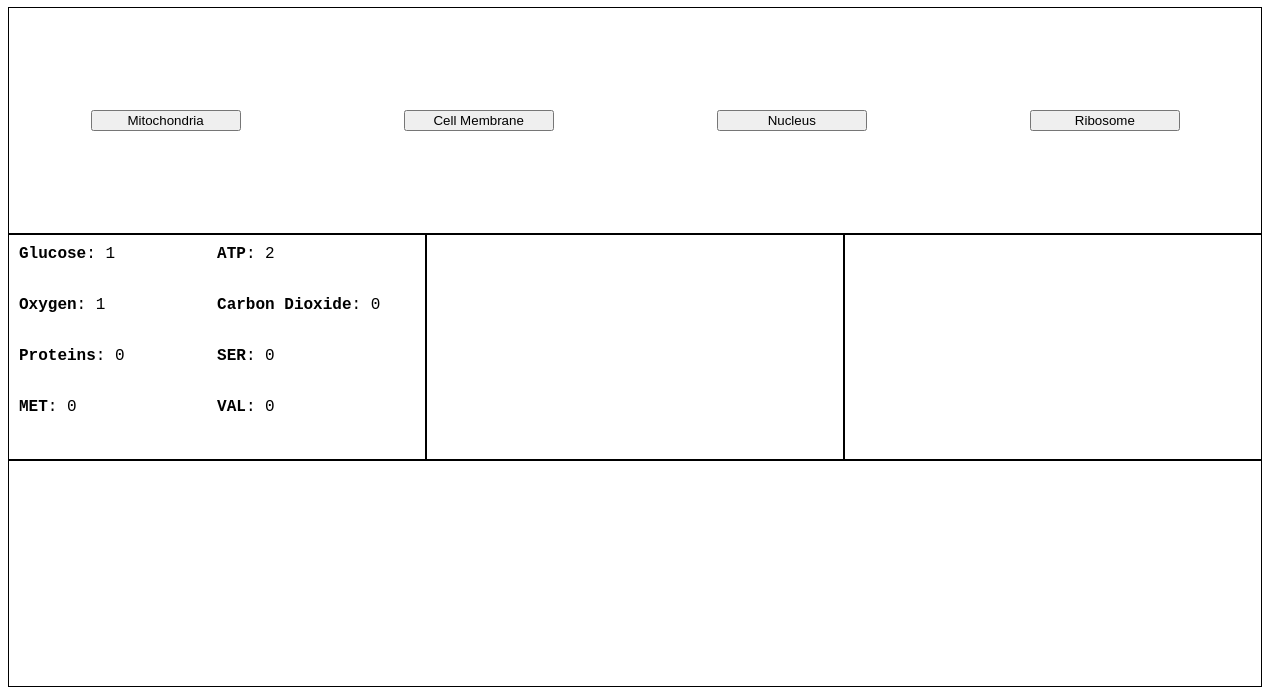
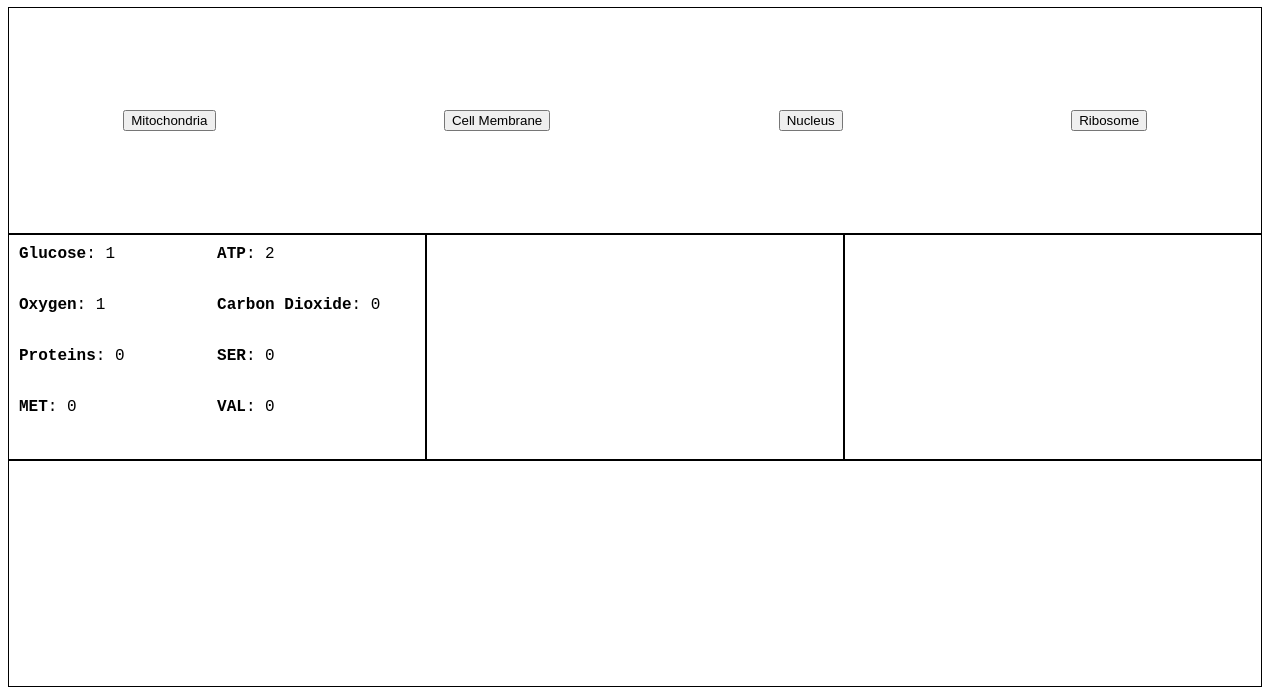
Before and after one commit to connorzalud/cellgame, a plain HTML site: page index.html in a window 1280 px wide. Shown: the part 122-817 px from the top of the page. Drawn offline with Linux system fonts and the light colour scheme.

Commit message:
changed classes of cell action buttons

```diff
--- a/index.html
+++ b/index.html
@@ -109,10 +109,10 @@
             </div>
         </div>
         <div class="cell-buttons-container">
-            <button id="mitochondria" class="btn-action">Mitochondria</button>
-            <button id = "cell-membrane" class="btn-action">Cell Membrane</button>
-            <button id = "nucleus" class="btn-action">Nucleus</button>
-            <button id="ribosome" class="btn-action">Ribosome</button>
+            <button id="mitochondria" class="cell-btn-action">Mitochondria</button>
+            <button id = "cell-membrane" class="cell-btn-action">Cell Membrane</button>
+            <button id = "nucleus" class="cell-btn-action">Nucleus</button>
+            <button id="ribosome" class="cell-btn-action">Ribosome</button>
         </div>
 
         <div class="cell-image-container">
```
